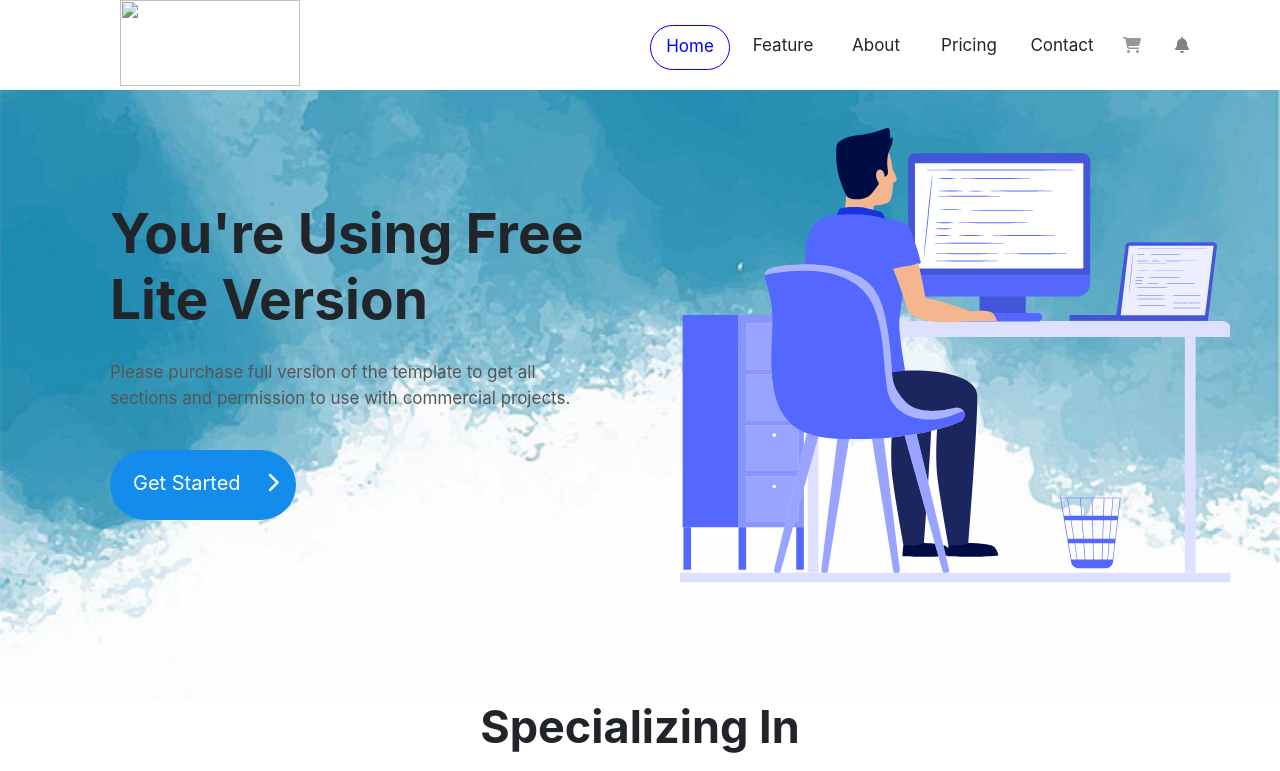
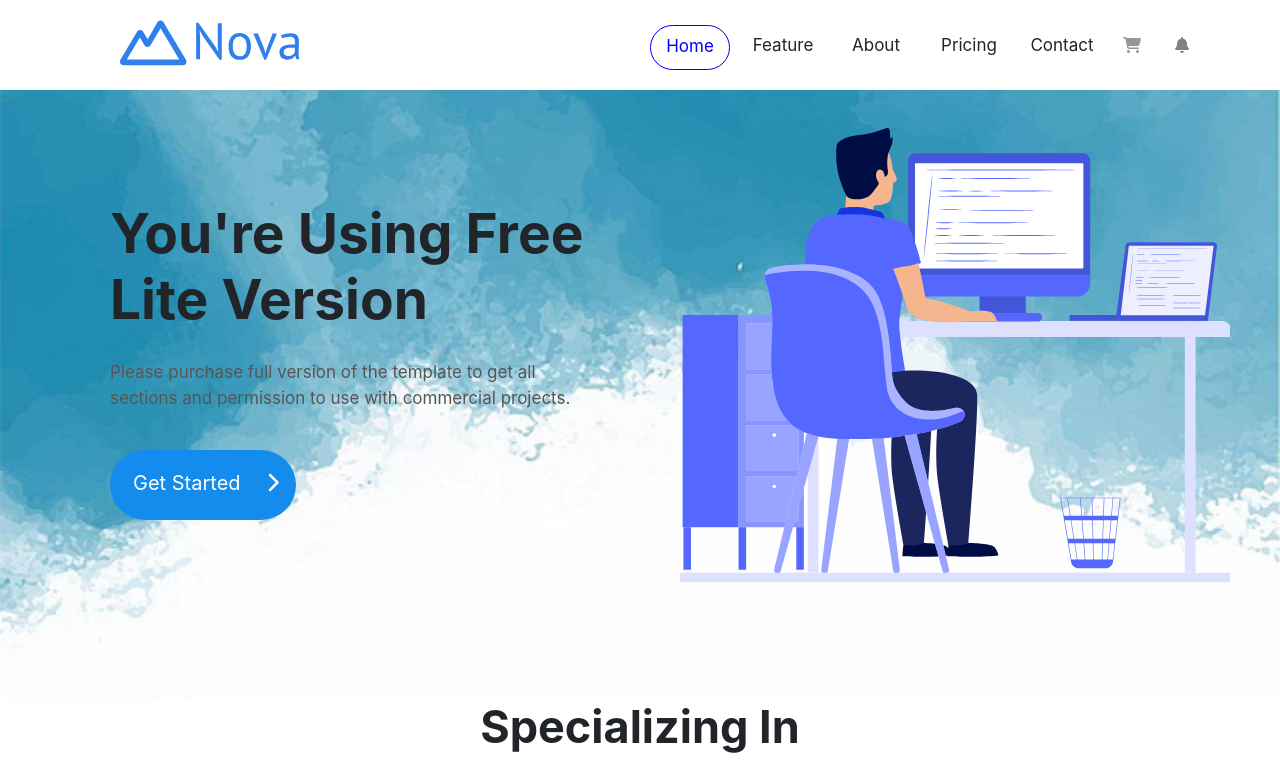
Before and after one commit to harshadchorghe05/nova, a plain HTML site: page index.html in a window 1280 px wide. Shown: the top 771 px of the page. Drawn offline with nearby package versions, Linux system fonts and the light colour scheme; files whose address does not match are found by name.

Commit message:
logo updte

```diff
--- a/index.html
+++ b/index.html
@@ -19,7 +19,7 @@
  <div class="hide1">
   <div class="nav">
     <div class="in_box1">
-        <img src="../Nova_website/images/logo.svg" alt="" height="100%" width="100%">
+        <img src="/images/logo.svg" alt="" height="100%" width="100%">
     </div>
     <div class="in_box2">Home</div>
     <div class="in_box3">Feature</div>
```
